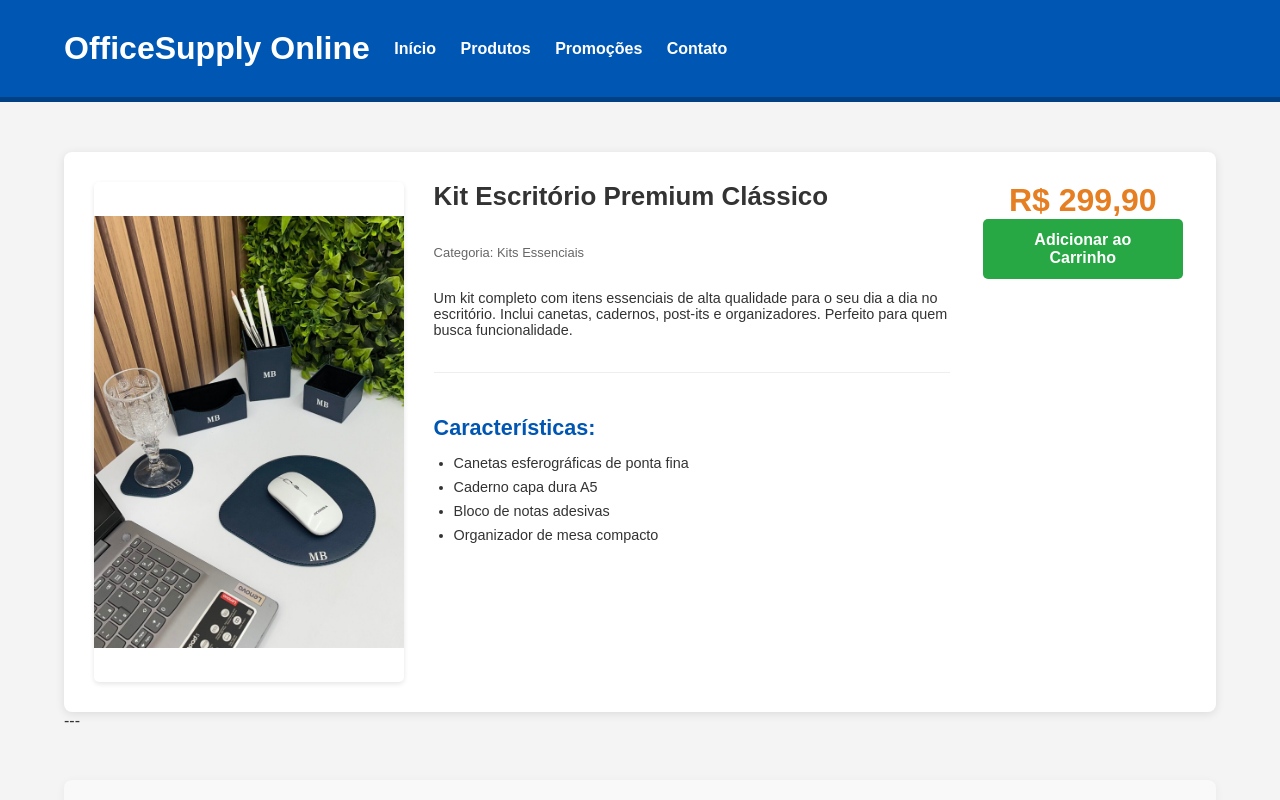
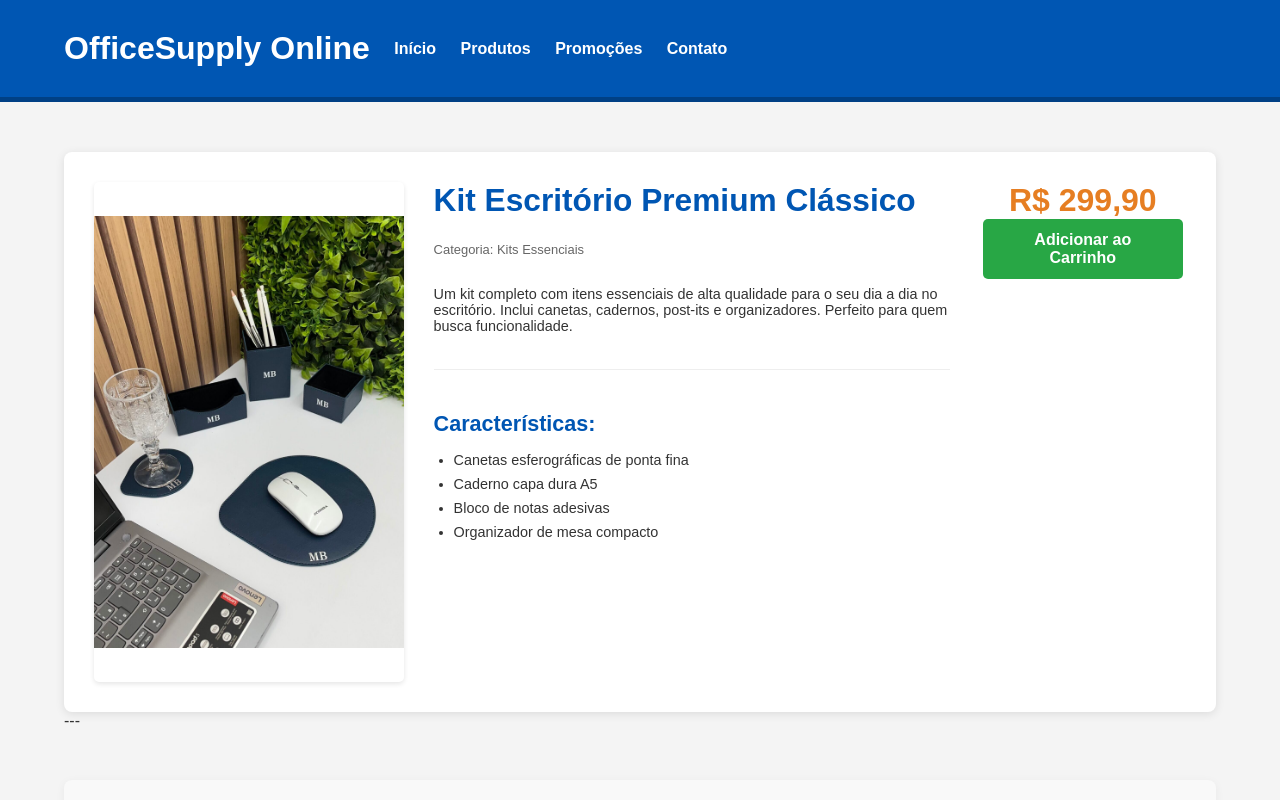
Before and after one commit to DrK-ToN/uxp2, a plain HTML site: page product-page-control-B.html in a window 1280 px wide. Shown: the top 800 px of the page. Drawn offline with Linux system fonts and the light colour scheme.

Commit message:
COrreção de cor do titulo do produto

```diff
--- a/css/style-controlB.css
+++ b/css/style-controlB.css
@@ -86,8 +86,10 @@ header nav ul li a {
 }
 
 .product-title {
-    font-size: 1.8em;
+    font-size: 2.2em;
+    color: #0056b3;
     margin-top: 0;
+    margin-bottom: 10px;
 }
 
 .product-category {
```
